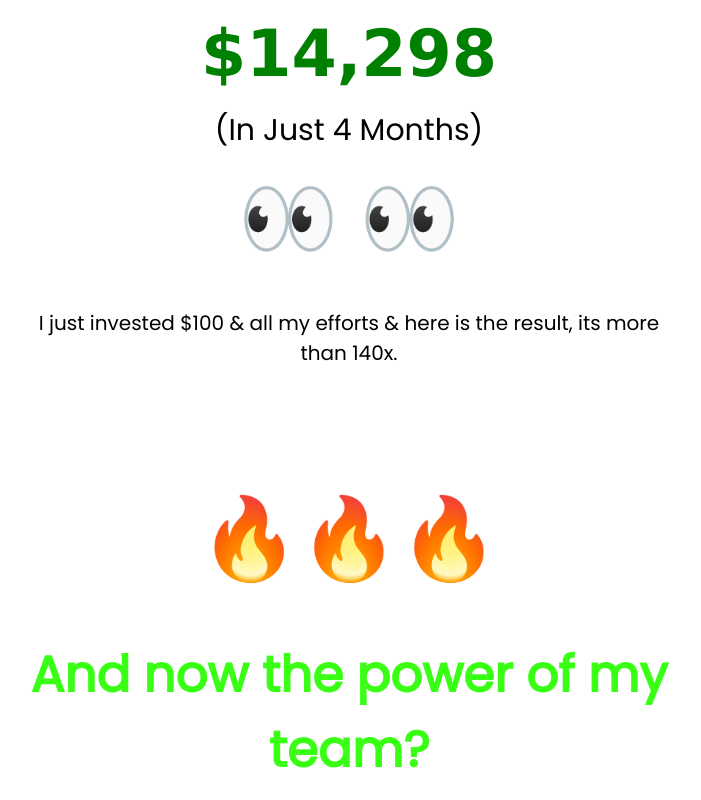
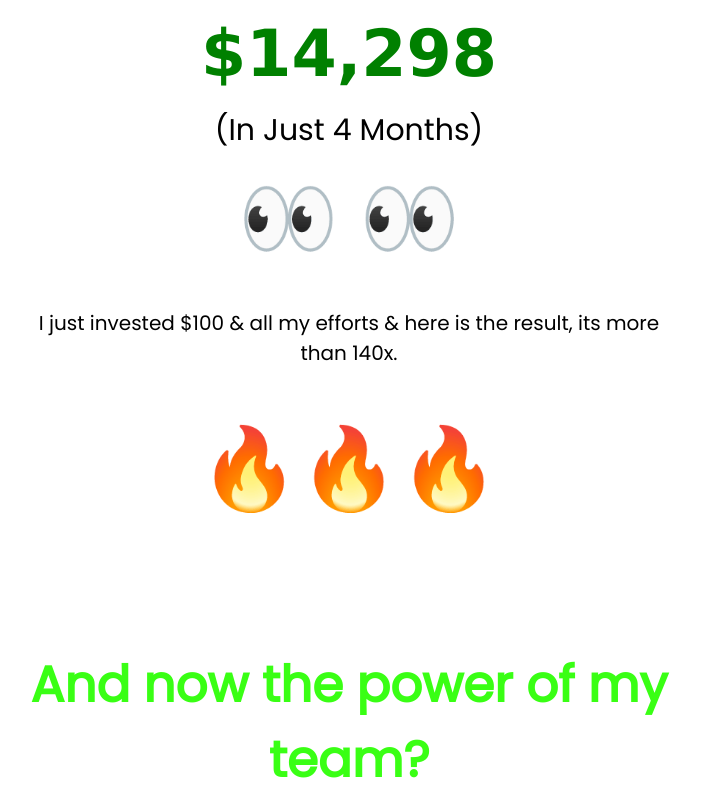
Before and after one commit to shauryaa-dev/shauryaa-dev.github.io, a plain HTML site: page earning.html in a window 1280 px wide. Shown: the part 2168-2968 px from the top of the page, without its empty margins (291-992 px from the left). Drawn offline with nearby package versions, Linux system fonts and the light colour scheme; a web font is replaced by a local one.

Commit message:
Update earning.html

```diff
--- a/earning.html
+++ b/earning.html
@@ -98,6 +98,16 @@ margin-bottom: 120px;
 margin-top: -90px;
 
 }
+.hu9{
+  font-family: "Poppins", sans-serif;
+  font-size: 80px;
+font-weight: bold;
+color: black;
+text-align: center;
+margin-bottom: 200px;
+margin-top: -80px;
+
+}
 img{
 	max-width: 100%;
         max-height: 100%;
@@ -143,7 +153,7 @@ Wait !!!</p>
 <p class="hu5">$14,298<br><p class="hu6">(In Just 4 Months)</p></p>
 <p class="hu2">👀 👀</p>
 <p class="hu8">I just invested $100 & all my efforts & here is the result, its more than 140x.</p>
-<p class="hu2">🔥🔥🔥</p>
+<p class="hu9">🔥🔥🔥</p>
 <p class="hu7">And now the power of my team?</p>
 </div>
 </div>
```
